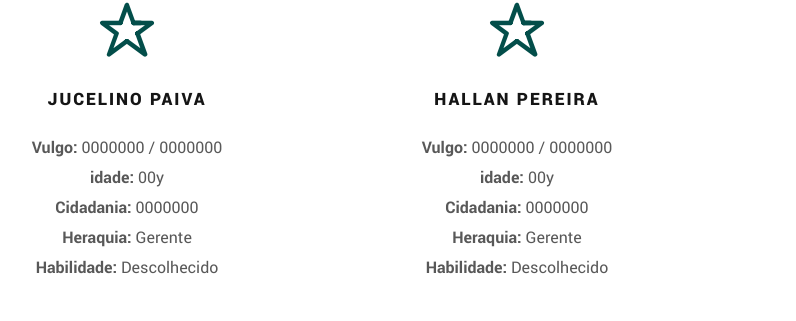
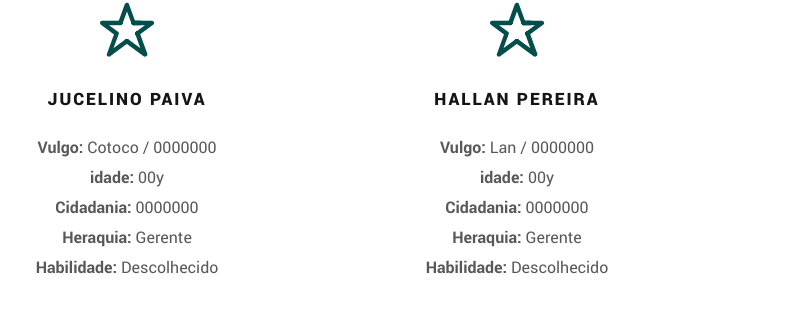
Before and after one commit to TG5NONATO/Yokai, a plain HTML site: page index.html in a window 1280 px wide. Shown: the part 1588-1909 px from the top of the page, 123-919 px from the left. Drawn offline with Linux system fonts and the light colour scheme; files whose address does not match are found by name.

Commit message:
Update index.html

```diff
--- a/index.html
+++ b/index.html
@@ -190,7 +190,7 @@
 						            <div class="item-content">
 						            	<h3 class="h05">Jucelino Paiva</h3>
 												<p>
-													<b>Vulgo:</b> 0000000 / 0000000 <br>
+													<b>Vulgo:</b> Cotoco / 0000000 <br>
 													<b>idade:</b> 00y <br>
 													<b>Cidadania:</b> 0000000 <br>
 													<b>Heraquia:</b> Gerente <br>
@@ -207,7 +207,7 @@
 						            <div class="item-content">
 						            	<h3 class="h05">Hallan Pereira</h3>
 												<p>
-													<b>Vulgo:</b> 0000000 / 0000000 <br>
+													<b>Vulgo:</b> Lan / 0000000 <br>
 													<b>idade:</b> 00y <br>
 													<b>Cidadania:</b> 0000000 <br>
 													<b>Heraquia:</b> Gerente <br>
```
